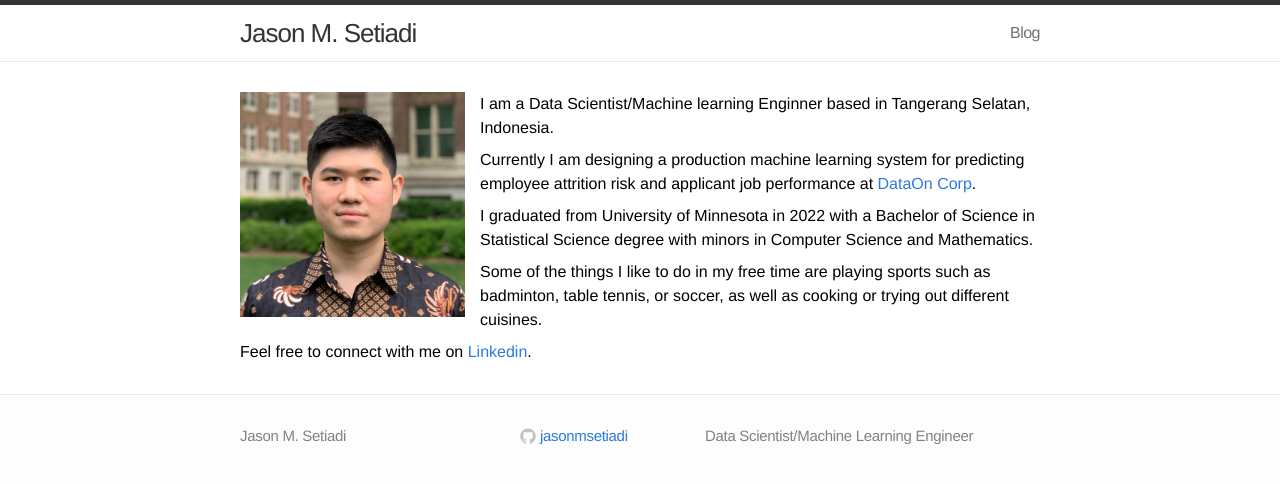
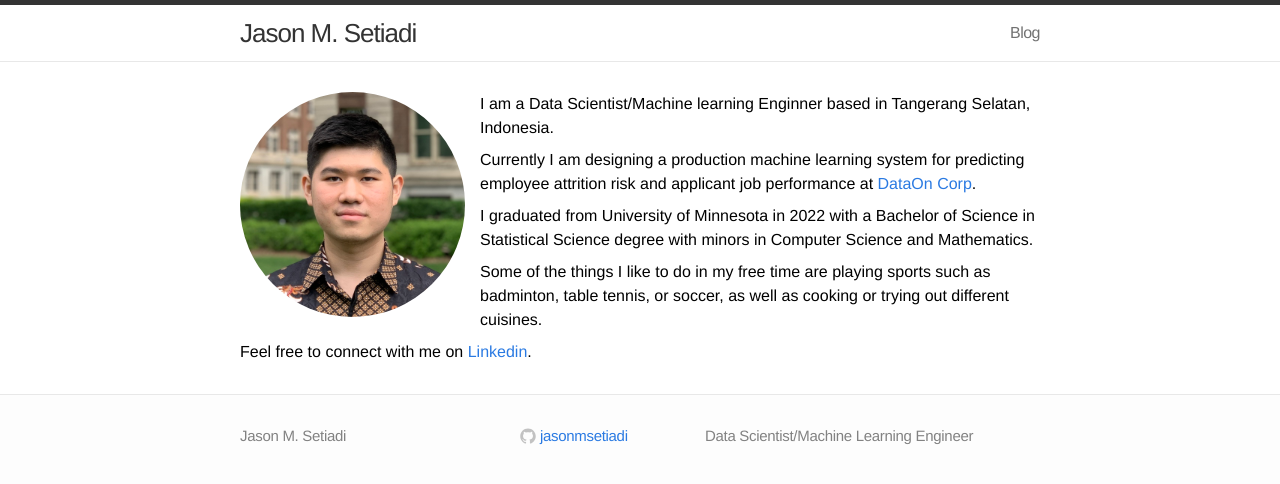
Before and after one commit to jasonmsetiadi/jasonmsetiadi.github.io, a Jekyll site: the page built from index.html, in a window 1280 px wide. Shown: the top 484 px of the page. Built offline with Jekyll 4.4.1, drawn with Linux system fonts in a browser that asks for light colours.

Commit message:
circular image

```diff
--- a/index.html
+++ b/index.html
@@ -12,7 +12,7 @@
 </style>
 
 
-<p><img src="assets/potrait.jpg" style="width:225px;height:225px;margin-right:15px;">
+<p><img src="assets/potrait.jpg" style="width:225px;height:225px;margin-right:15px;border-radius:50%;">
 
 I am a Data Scientist/Machine learning Enginner based in Tangerang Selatan, Indonesia.
 <span class="br"></span>
```
